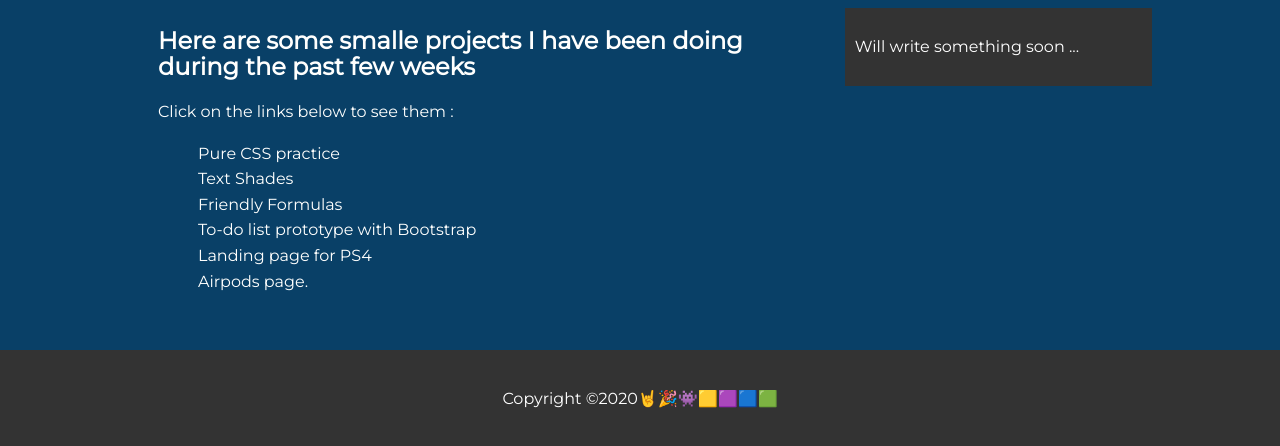
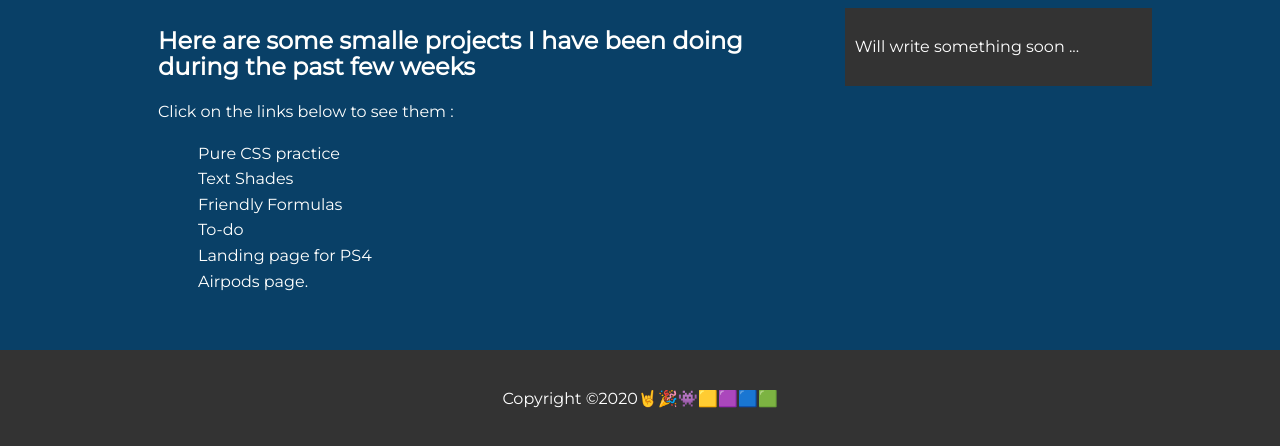
Before and after one commit to agorodinskaya/cssPractice, a plain HTML site: page main.html in a window 1280 px wide. Shown: the part 448-894 px from the top of the page. Drawn offline with Linux system fonts and the light colour scheme.

Commit message:
fix broken link in main

```diff
--- a/main.html
+++ b/main.html
@@ -36,7 +36,7 @@
       <li><a href="cssPractice/index.html">Pure CSS practice</a></li>
       <li><a href="textShades/index.html">Text Shades</a></li>
       <li><a href="friendlyFormulas/index.html">Friendly Formulas</a></li>
-      <li><a href="todoprotoboot/index.html">To-do list prototype with Bootstrap</a></li>
+      <li><a href="Todo/index.html">To-do</a></li>
       <li><a href="playst4Lpage/index.html">Landing page for PS4</a></li>
       <li><a href="airPods/index.html">Airpods page.</a></li>
       </ul>
```
